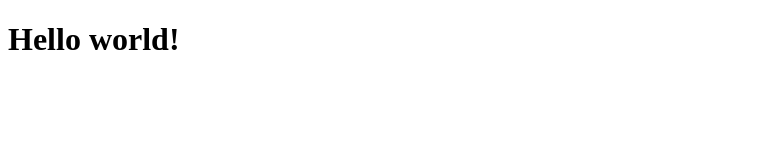
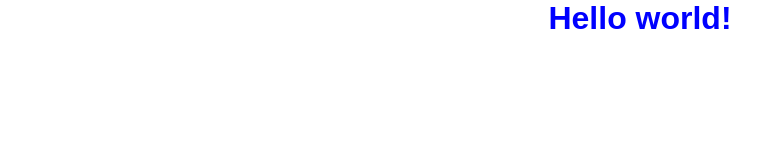
Before and after one commit to orinPal/folder, a plain HTML site: page index.html in a window 1280 px wide. Shown: the whole page, without its empty margins (0-784 px from the left). Drawn offline with Linux system fonts and the light colour scheme.

Commit message:
third commit

```diff
--- a/index.html
+++ b/index.html
@@ -5,6 +5,17 @@
 			new page to check
 		</title>
 	</head>
+	<style>
+		* {
+			margin: 0;
+			padding: 0;
+			font-family: sans-serif;
+		}
+		h1 {
+			color: blue;
+			text-align: center;
+		}
+	</style>
 	<body>
 		<h1>
 			Hello world!
```
Also changed, not shown: 1 other file.
